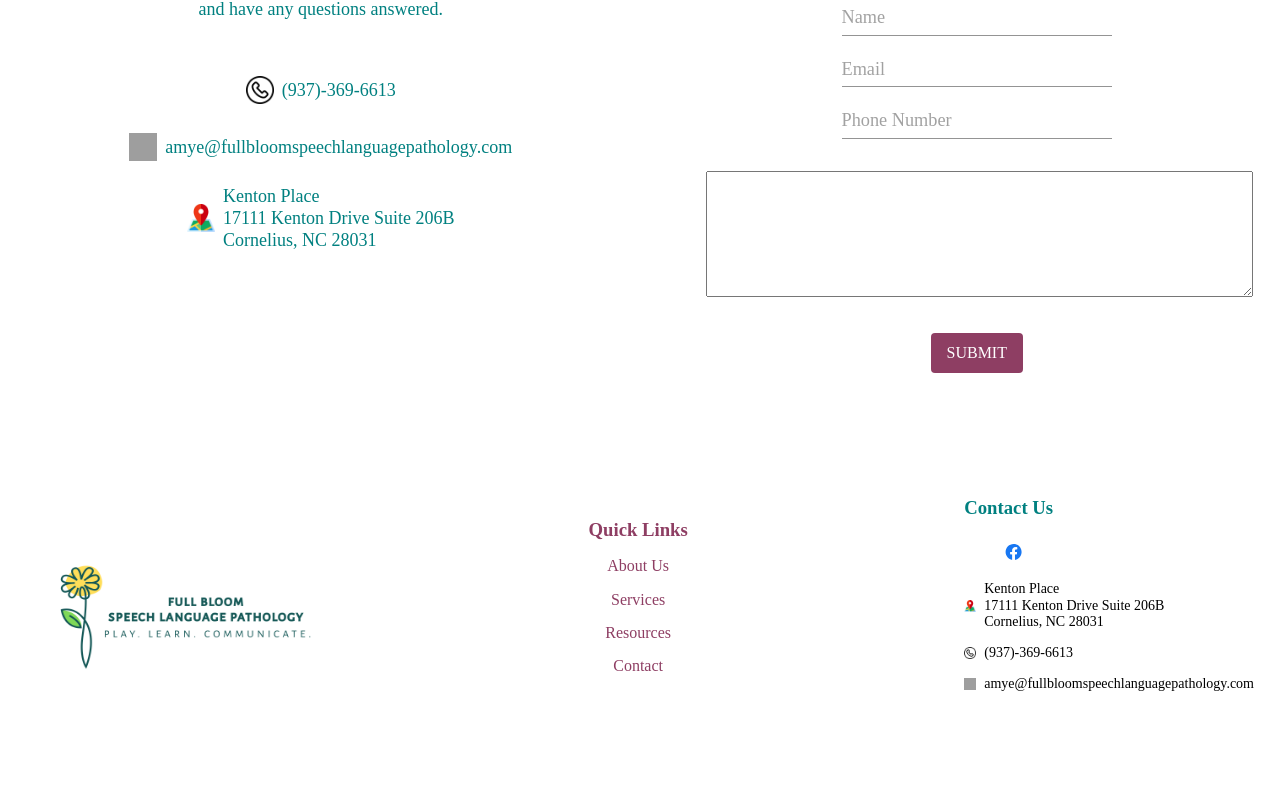
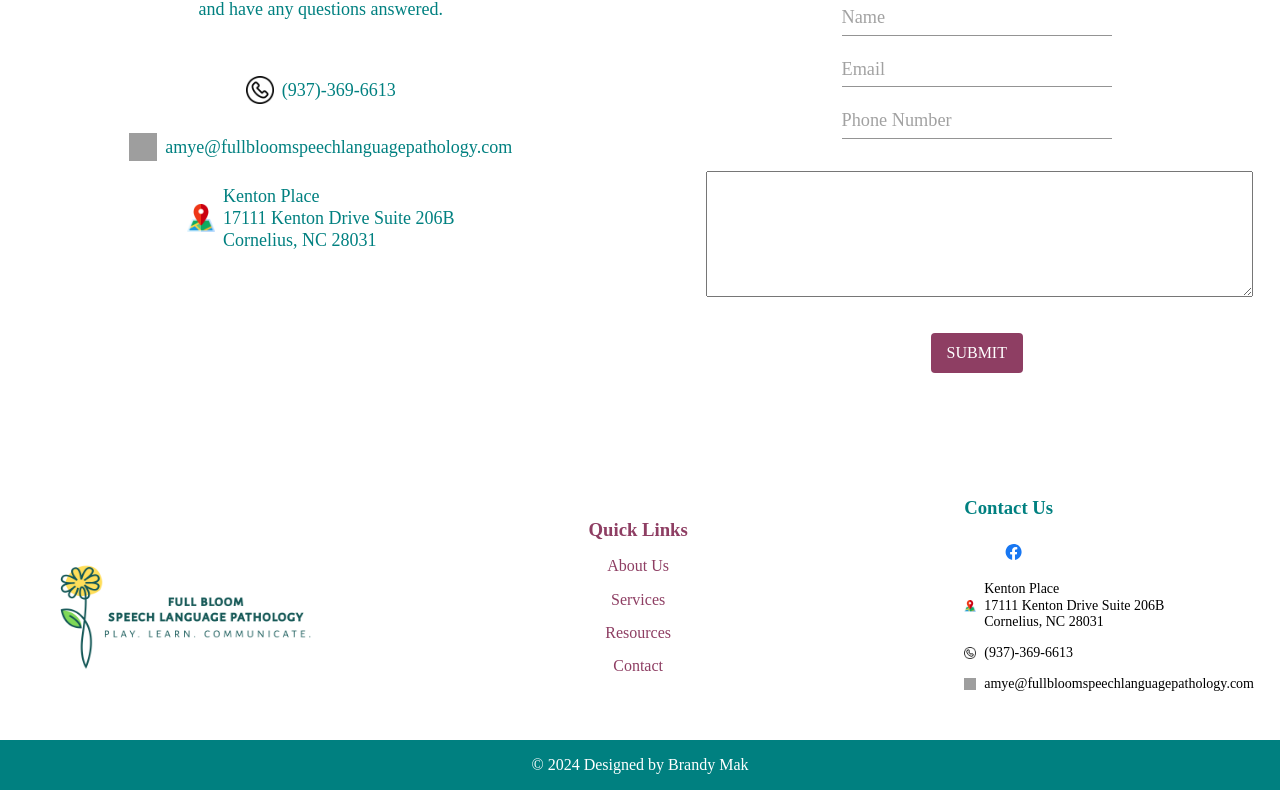
Before and after one commit to beemak789/AE_SLP_Website, a React (Create React App) app in the folder AE_Website/: page / in a window 1280 px wide. Shown: the part 3129-3919 px from the top of the page. Before the commit the page ends 3891 px from the top, so only its background shows below. Built offline with nearby package versions, Linux system fonts and the light colour scheme; grey boxes are pictures that could not be loaded; some icons are missing; a web font is replaced by a local one.

Commit message:
add footer

```diff
--- a/AE_Website/src/component/ContactMe.js
+++ b/AE_Website/src/component/ContactMe.js
@@ -78,6 +78,9 @@ const ContactMeContainer = styled.div`
   h1 {
     font-weight: 100;
     text-align: center;
+    @media (min-width: 375px) and (max-width: 768px) {
+    padding: 2rem;
+  }
   }
 `;
 
--- a/AE_Website/src/component/FooterText.js
+++ b/AE_Website/src/component/FooterText.js
@@ -12,5 +12,9 @@ const FooterText = () => {
 export default FooterText;
 
 const FooterTextContainer = styled.div`
-background-color: #008080;
-`
+  background-color: #008080;
+  position: absolute;
+  width: 100%;
+  color: white;
+  text-align: center;
+`;
--- a/AE_Website/src/component/LandingPage.js
+++ b/AE_Website/src/component/LandingPage.js
@@ -19,7 +19,7 @@ const LandingPage = () => {
       <Testimonials />
       <ContactMe />
       <Footer />
-      {/* <FooterText/> */}
+      <FooterText/>
     </>
   );
 };
```
